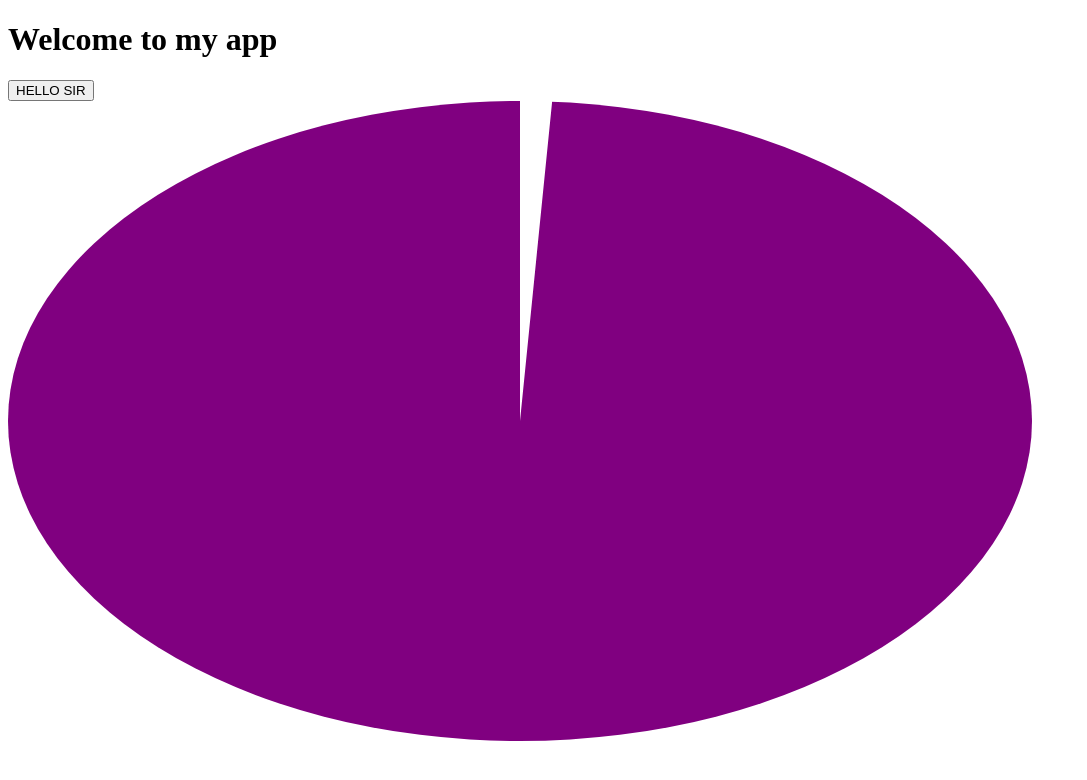
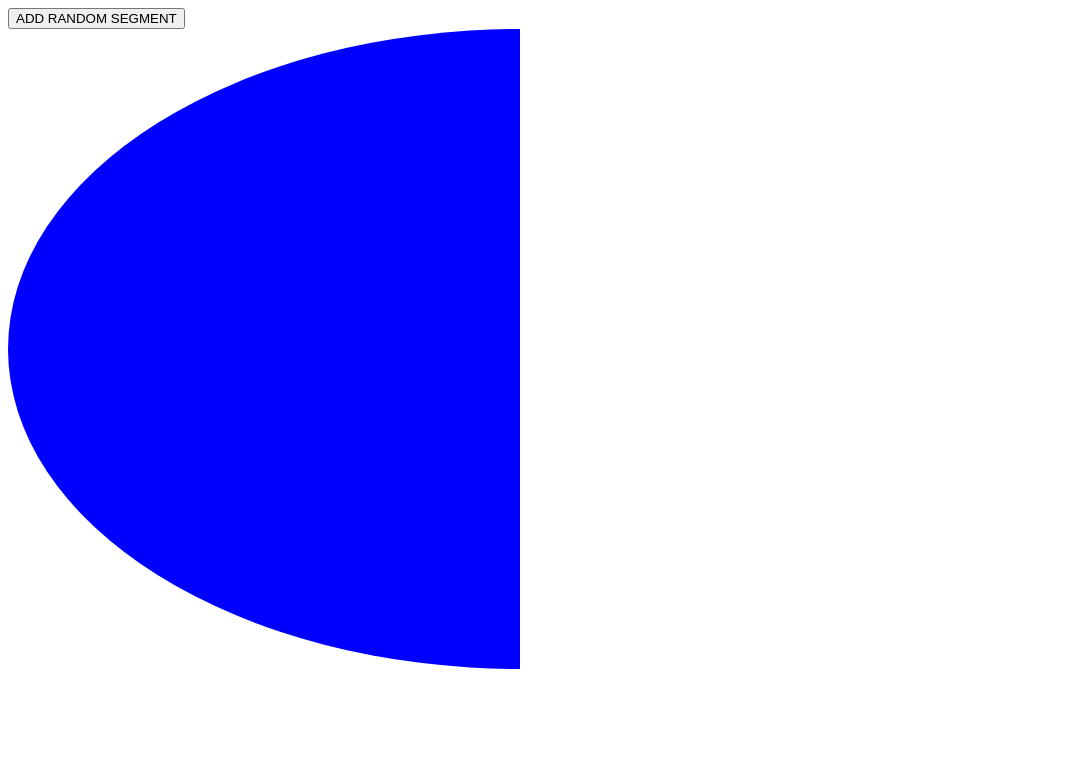
Before and after one commit to NPPortfolio/React_Reward_Wheel, a Next.js app: page / in a window 1280 px wide. Shown: the top 780 px of the page, without its empty margins (0-1087 px from the left). Built offline with nearby package versions, Linux system fonts and the light colour scheme.

Commit message:
Update page.tsx

```diff
--- a/app/page.tsx
+++ b/app/page.tsx
@@ -4,40 +4,97 @@ import Image from "next/image";
 import {CSSProperties, useState} from 'react'
 import './globals.css'
 
-function MyButton() {
-  return (
-    <button>
-      HELLO SIR
-    </button>
-  );
+interface RewardSegment {
+  id : number,
+  color : string,
+  percentage : number,
+  rotation : number,
 }
+export default function MyApp() {
 
-export default function MyApp() {
+  const [segments, setSegments] = useState<RewardSegment[]>([
+    {id : 0, color : 'blue', percentage : 50, rotation : 0},
+  ])
+
+  const addRandomSegment = () => {
+    let segment_percentage = 100
+    if (segments.length != 0) {
+      segment_percentage = 100/(segments.length+1)
+    }
+    addSegment(randomHexColor(), segment_percentage, 0)
+    console.log(segment_percentage)
+  }
+
+  const addSegment = (color : string, percentage : number, rotation : number) => {
+    const newSegment = {
+      id : Date.now(),
+      color : color,
+      percentage : percentage,
+      rotation : rotation,
+    }
+    setSegments([...segments, newSegment])
+  }
+
+  const deleteSegment = (id : number) => {
+    setSegments(segments.filter(segment => segment.id !== id))
+  }
+
   return (
     <div>
-      <h1>Welcome to my app</h1>
-      <MyButton />
-      <Reward_Segment />
+      <button onClick = {addRandomSegment}>ADD RANDOM SEGMENT</button>
+      <Reward_Wheel segments = {segments} />
     </div>
   );
 }
+interface RewardSegmentProps {
+  segments : RewardSegment[],
+}
+function Reward_Wheel({segments} : RewardSegmentProps){
+  return (
+    /*<Reward_Segment
+      _color = 'red'
+      _percentage = {60}
+    />*/
 
-
-
-function Reward_Segment(){
-
-  const [color, set_color] = useState('purple');
-  const [percentage, set_percentage] = useState(99);
-
-
-  return (
-   <div style = {Reward_Segment_style(color, percentage)}>
-
+    <div>
+      {
+        segments.map((segment) => (
+          <Reward_Segment
+            key = {segment.id}
+            // TODO: how to get rid of this duplicate key and id?
+            id = {segment.id}
+            color = {segment.color}
+            //_color = 'red'
+            //_percentage = segment.percentage,
+            percentage = {segment.percentage}
+            rotation = {segment.rotation}
+          />
+        ))
+      }
     </div>
   )
 }
 
-const Reward_Segment_style = (color : string, percentage : number): CSSProperties => {
+function Reward_Segment({color, percentage, rotation} : RewardSegment){
+
+  //const [_color, set_color] = useState(_color);
+  //const [_percentage, set_percentage] = useState(_percentage);
+  //const [rotation, set_rotation] = useState(0);
+
+  //const handleMouseMove = () => {
+    //console.log("MOUSE MOVED")
+    //set_rotation(rotation+1)
+  //}
+
+  return (
+    <div
+      //onMouseMove = {handleMouseMove}
+      style = {Reward_Segment_style(color, percentage, rotation)}>
+    </div>
+  )
+}
+
+const Reward_Segment_style = (color : string, percentage : number, rotation : number): CSSProperties => {
 
   // calcuate the
   let clip_path_string : string = "polygon(0% 0%, 100% 0%, 100% 100%, 0% 100%)"
@@ -53,10 +110,10 @@ const Reward_Segment_style = (color : string, percentage : number): CSSPropertie
 
     clip_path_string += x_string + "% " + y_string + "%"
 
-    console.log(x_value)
-    console.log(y_value)
-    console.log(x_string)
-    console.log(y_string)
+    //console.log(x_value)
+    //console.log(y_value)
+    //console.log(x_string)
+    //console.log(y_string)
 
     if (percentage > 87) {
       clip_path_string += ", 100% 0%"
@@ -73,8 +130,6 @@ const Reward_Segment_style = (color : string, percentage : number): CSSPropertie
     clip_path_string += ")"
   }
 
-  console.log(clip_path_string)
-
   return {
     position : 'absolute',
     width : '80%',
@@ -82,70 +137,19 @@ const Reward_Segment_style = (color : string, percentage : number): CSSPropertie
     borderRadius : "50%",
     backgroundColor : color,
     clipPath : clip_path_string,
+    rotate : String(rotation) + 'deg',
   }
 }
 
-/*
-export default function Home() {
-  return (
-    <div className="flex flex-col flex-1 items-center justify-center bg-zinc-50 font-sans dark:bg-black">
-      <main className="flex flex-1 w-full max-w-3xl flex-col items-center justify-between py-32 px-16 bg-white dark:bg-black sm:items-start">
-        <Image
-          className="dark:invert"
-          src="/next.svg"
-          alt="Next.js logo"
-          width={100}
-          height={20}
-          priority
-        />
-        <div className="flex flex-col items-center gap-6 text-center sm:items-start sm:text-left">
-          <h1 className="max-w-xs text-3xl font-semibold leading-10 tracking-tight text-black dark:text-zinc-50">
-            To get started, edit the page.tsx file.
-          </h1>
-          <p className="max-w-md text-lg leading-8 text-zinc-600 dark:text-zinc-400">
-            Looking for a starting point or more instructions? Head over to{" "}
-            <a
-              href="https://vercel.com/templates?framework=next.js&utm_source=create-next-app&utm_medium=appdir-template-tw&utm_campaign=create-next-app"
-              className="font-medium text-zinc-950 dark:text-zinc-50"
-            >
-              Templates
-            </a>{" "}
-            or the{" "}
-            <a
-              href="https://nextjs.org/learn?utm_source=create-next-app&utm_medium=appdir-template-tw&utm_campaign=create-next-app"
-              className="font-medium text-zinc-950 dark:text-zinc-50"
-            >
-              Learning
-            </a>{" "}
-            center.
-          </p>
-        </div>
-        <div className="flex flex-col gap-4 text-base font-medium sm:flex-row">
-          <a
-            className="flex h-12 w-full items-center justify-center gap-2 rounded-full bg-foreground px-5 text-background transition-colors hover:bg-[#383838] dark:hover:bg-[#ccc] md:w-[158px]"
-            href="https://vercel.com/new?utm_source=create-next-app&utm_medium=appdir-template-tw&utm_campaign=create-next-app"
-            target="_blank"
-            rel="noopener noreferrer"
-          >
-            <Image
-              className="dark:invert"
-              src="/vercel.svg"
-              alt="Vercel logomark"
-              width={16}
-              height={16}
-            />
-            Deploy Now
-          </a>
-          <a
-            className="flex h-12 w-full items-center justify-center rounded-full border border-solid border-black/[.08] px-5 transition-colors hover:border-transparent hover:bg-black/[.04] dark:border-white/[.145] dark:hover:bg-[#1a1a1a] md:w-[158px]"
-            href="https://nextjs.org/docs?utm_source=create-next-app&utm_medium=appdir-template-tw&utm_campaign=create-next-app"
-            target="_blank"
-            rel="noopener noreferrer"
-          >
-            Documentation
-          </a>
-        </div>
-      </main>
-    </div>
-  );
-}*/
+
+
+
+// misc functions
+const randomHexColor = (): string => {
+  return `#${Math.floor(Math.random() * 16777215)
+    .toString(16)
+    .padStart(6, '0')}`;
+};
+
+//const randomNumberRange(min : number, max : number): number {
+//}
```
